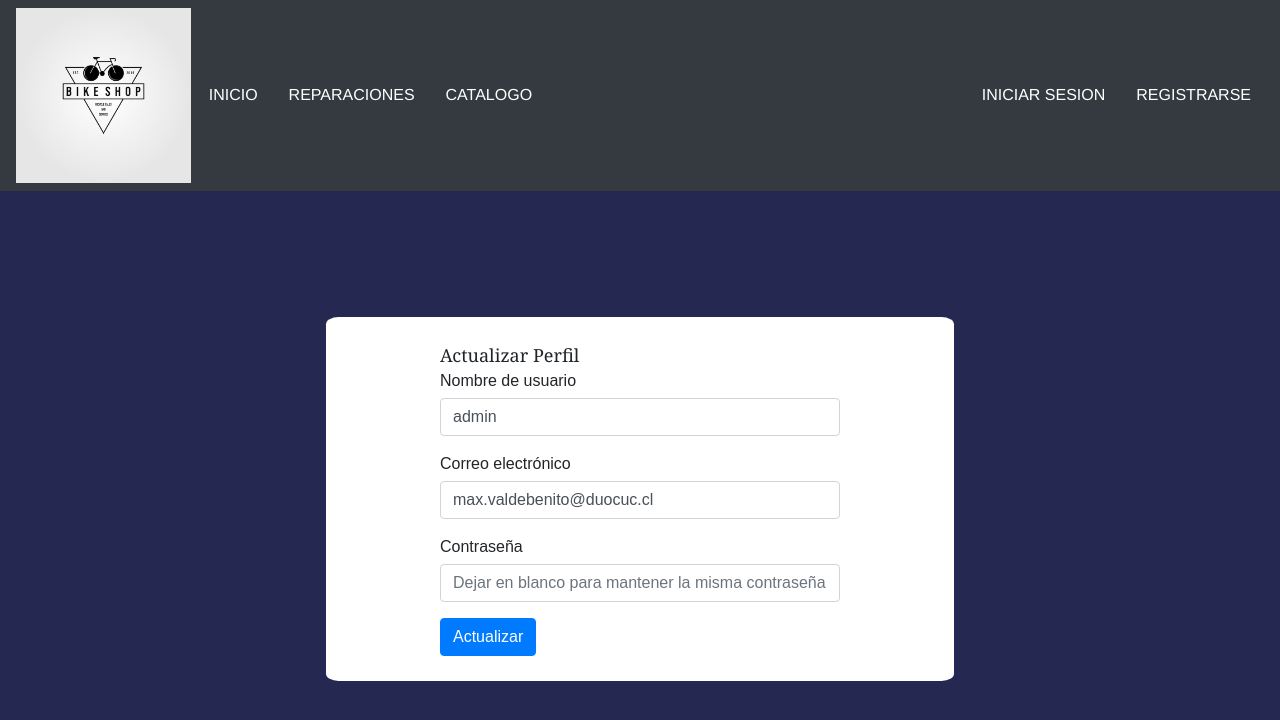
After one commit to Saidai21/proyecto1, a Django app: page /update_profile in a window 1280 px wide. The commit adds this page. Shown: the top 720 px of the page. Run offline with Django 4.2, Linux system fonts and the light colour scheme; a user stored in the database is signed in; some libraries are stand-ins or nearby versions.

Commit message:
Lo q el max pidio

```diff
--- a/alumnos/forms.py
+++ b/alumnos/forms.py
@@ -2,14 +2,8 @@ from django import forms
 from django.contrib.auth.models import User
 
 class UpdateProfileForm(forms.ModelForm):
-    password = forms.CharField(widget=forms.PasswordInput(), required=False)
+    password = forms.CharField(widget=forms.PasswordInput, required=False)
 
     class Meta:
         model = User
         fields = ['username', 'email', 'password']
-
-    def clean_password(self):
-        password = self.cleaned_data.get('password')
-        if password:
-            return password
-        return None
--- /dev/null
+++ b/alumnos/static/css/perfil.css
@@ -0,0 +1,2 @@
+h1, p{
+    color: white;}
--- a/alumnos/static/css/style_reparaciones.css
+++ b/alumnos/static/css/style_reparaciones.css
@@ -19,7 +19,7 @@ input, textarea {
     box-sizing: border-box;
 }
 .container-reparacion{
-    background-color: white;
+    background-color: rgba(255, 255, 255, 0.116);
     border-radius: 5%;
     padding: 20px;
 }
--- a/alumnos/templates/alumnos/base.html
+++ b/alumnos/templates/alumnos/base.html
@@ -14,6 +14,7 @@
     <link rel="stylesheet" type="text/css" href="{% static 'css/style_reparaciones.css' %}" />
     <link rel="stylesheet" href="{% static 'css/style_botones.css' %}" />
     <link rel="stylesheet" href="{% static 'css/style_carrito.css' %}">
+    <link rel="stylesheet" href="{% static 'css/perfil.css' %}">
 
 
   </head>
--- /dev/null
+++ b/alumnos/templates/alumnos/update_profile.html
@@ -0,0 +1,26 @@
+{% extends "alumnos/base.html" %}
+{% block content %}
+    <div class="container-sm">
+        <div class="form_cont">
+            <!-- FORM -->
+            <form action="{% url 'update_profile' %}" method="POST">
+                {% csrf_token %}
+                <span class="text-center formato_titulo_form">Actualizar Perfil</span>
+                <br>
+                <div class="form-group">
+                    <label for="id_username">Nombre de usuario</label>
+                    <input type="text" class="form-control" id="id_username" name="username" value="{{ form.username.value }}">
+                </div>
+                <div class="form-group">
+                    <label for="id_email">Correo electrónico</label>
+                    <input type="email" class="form-control" id="id_email" name="email" value="{{ form.email.value }}">
+                </div>
+                <div class="form-group">
+                    <label for="id_password">Contraseña</label>
+                    <input type="password" class="form-control" id="id_password" name="password" placeholder="Dejar en blanco para mantener la misma contraseña">
+                </div>
+                <button type="submit" class="btn btn-primary">Actualizar</button>
+            </form>
+        </div>
+    </div>
+{% endblock %}
--- a/alumnos/views.py
+++ b/alumnos/views.py
@@ -11,6 +11,10 @@ from django.contrib.auth.models import User
 from .forms import UpdateProfileForm
 
 @login_required
+def perfil(request):
+    return render(request, 'alumnos/perfil.html', {'user': request.user})
+
+@login_required
 def update_profile(request):
     user = request.user
     if request.method == 'POST':
@@ -21,14 +25,10 @@ def update_profile(request):
             if password:
                 user.set_password(password)
             user.save()
-            return redirect('perfil')  # Redirigir a la página de perfil después de actualizar
+            return redirect('perfil')
     else:
         form = UpdateProfileForm(instance=user)
-
     return render(request, 'alumnos/update_profile.html', {'form': form})
-
-def perfil(request):
-    return render(request, 'alumnos/perfil.html')
 
 def index(request):
     clientes = Cliente.objects.all()
--- a/instituto/settings.py
+++ b/instituto/settings.py
@@ -113,7 +113,7 @@ USE_I18N = True
 
 USE_TZ = True
 
-
+LOGIN_URL = 'iniciar_sesion'
 # Static files (CSS, JavaScript, Images)
 # https://docs.djangoproject.com/en/4.1/howto/static-files/
 
```
Also changed, not shown: alumnos/templates/alumnos/perfil.html (+5 -22 lines), alumnos/urls.py (line endings or trailing spaces), db.sqlite3.
